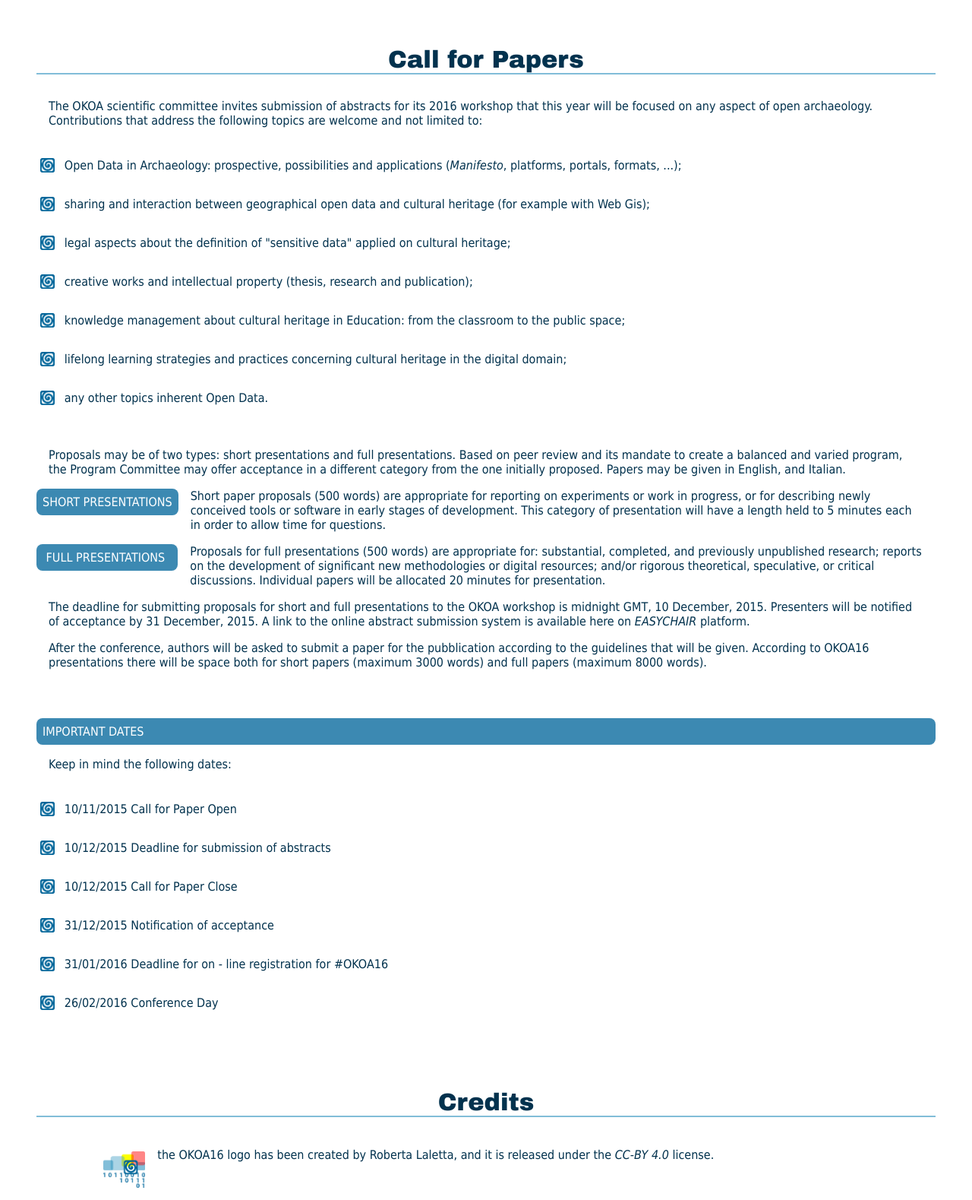
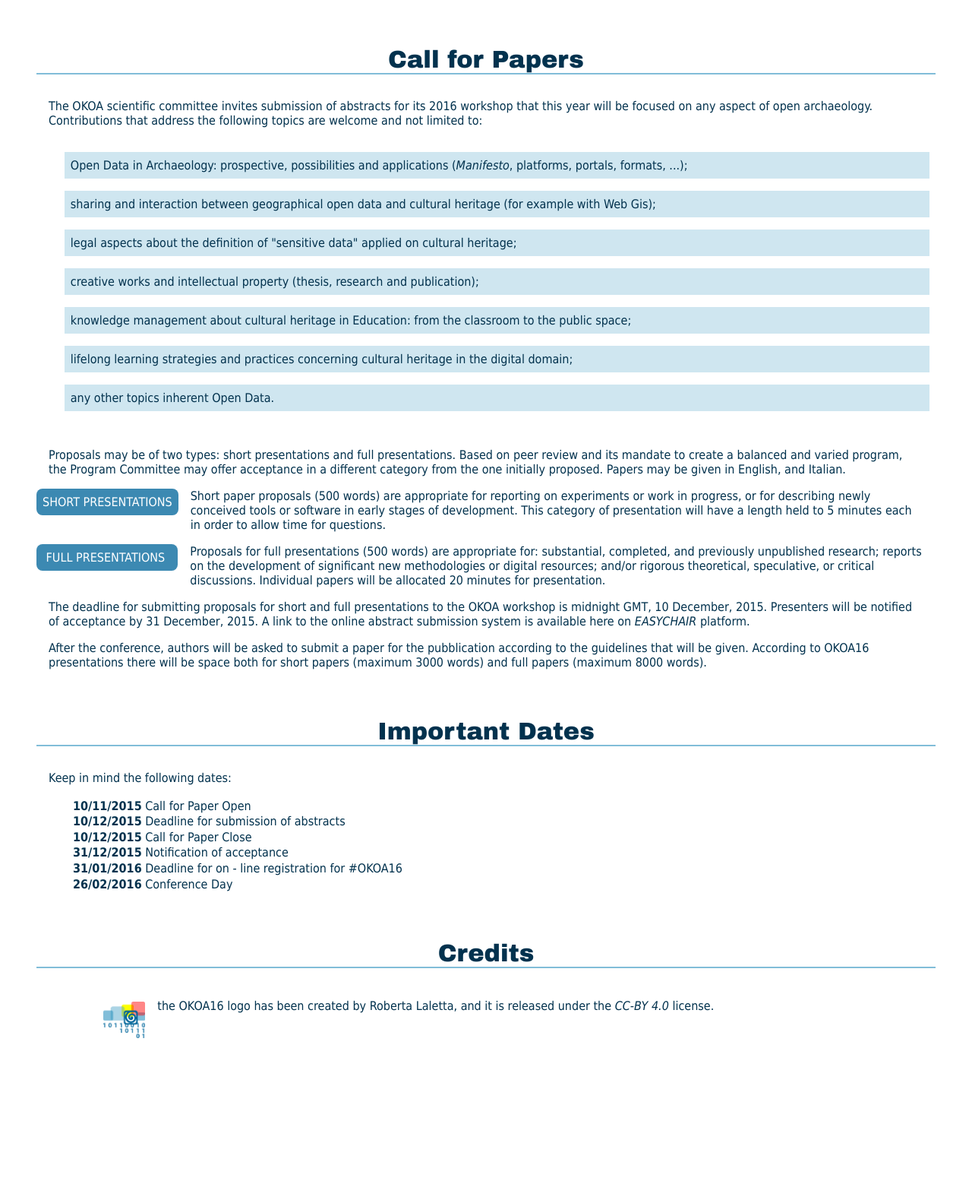
Before and after one commit to opendatahacklab/okoa16, a PHP site: page / in a window 1280 px wide. Shown: the part 1875-3454 px from the top of the page at 76% size. After the commit the page ends 3241 px from the top, so only its background shows below. Run offline with PHP 8.4, Linux system fonts and the light colour scheme.

Commit message:
minor changes on styling lists

```diff
--- a/index.html
+++ b/index.html
@@ -86,7 +86,7 @@
         <p>The OKOA scientific committee invites submission of abstracts for its
         2016 workshop that this year will be focused on any aspect of open archaeology.
         Contributions that address the following topics are welcome and not limited to: </p>
-        <ul>
+        <ul class="topics">
           <li>Open Data in Archaeology:  prospective, possibilities and applications (<em>Manifesto</em>, platforms, portals, formats, ...);</li>
           <li>sharing and interaction between geographical open data and cultural heritage (for example with Web Gis);</li>
           <li>legal aspects about the definition of "sensitive data" applied on cultural heritage;</li>
@@ -125,16 +125,16 @@
 	</section>
 
     <section id="dates">
-       <h3 id="dates"> Important Dates </h3>
+       <h2> Important Dates </h2>
         <p>Keep in mind the following dates:</p>
-         <ul>
-         	 <li>10/11/2015 Call for Paper Open </li>
-             <li>10/12/2015 Deadline for submission of abstracts</li>
-             <li>10/12/2015 Call for Paper Close</li>
-             <li>31/12/2015 Notification of acceptance</li>
-             <li>31/01/2016 Deadline for on - line registration for #OKOA16</li>
-             <li>26/02/2016 Conference Day </li>
-        </ul>
+         <ol class="dates">
+         	 <li><em>10/11/2015</em> Call for Paper Open </li>
+             <li><em>10/12/2015</em> Deadline for submission of abstracts</li>
+             <li><em>10/12/2015</em> Call for Paper Close</li>
+             <li><em>31/12/2015</em> Notification of acceptance</li>
+             <li><em>31/01/2016</em> Deadline for on - line registration for #OKOA16</li>
+             <li><em>26/02/2016</em> Conference Day </li>
+        </ol>
      </section>
 
 
--- a/okoa16.css
+++ b/okoa16.css
@@ -52,6 +52,7 @@ em.partitle{
 	font-weight:bold;
 	font-style: normal;
 }
+
 
 /* HEADER */
 
@@ -231,8 +232,36 @@ blockquote:after
 content: '\201D';
 }
 
+/* TOPICS */
+ul.topics {
+	list-style-type:none;
+	margin : 0 0 0 0;
+	padding : 1em 0.5em 1em 0.3em;
+}
 
+ul.topics li{
+	background-image : none;
+	background-color : #CFE6F0;
+	margin : 0 0 1em 2em;
+	padding : 0.5em 0 0.5em 0.5em;
+}
 
+/* DATES */
+ol.dates {
+	list-style-type:none;
+	margin : 1em 1em 1em 1em;
+	padding : 0 0 0 2em;
+}
+
+ol.dates li{
+	margin : 0 0 0 0;
+	padding : 0.1em 0 0 0;
+}
+
+ol.dates li em{
+	font-weight:bold;
+	font-style: normal;
+}
 
 /* CREDITS */
 ol.iconlist{
```
